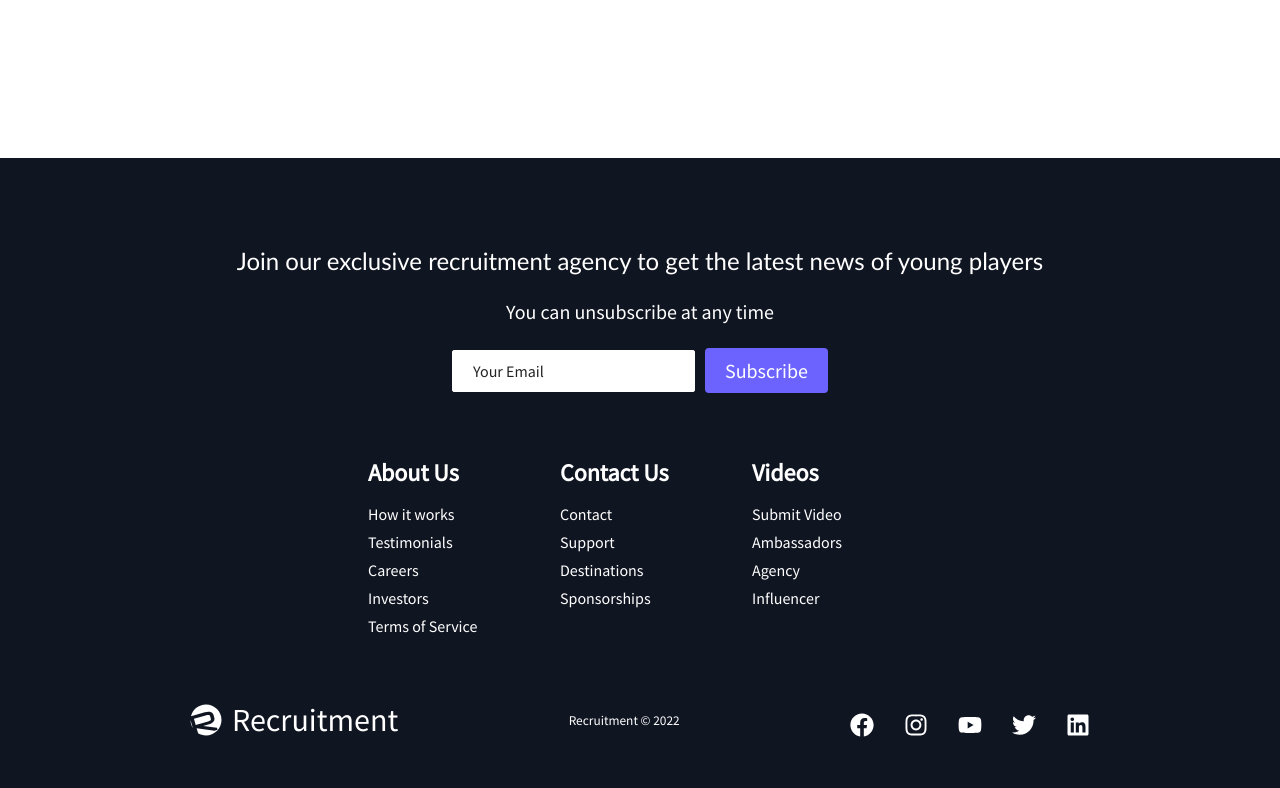
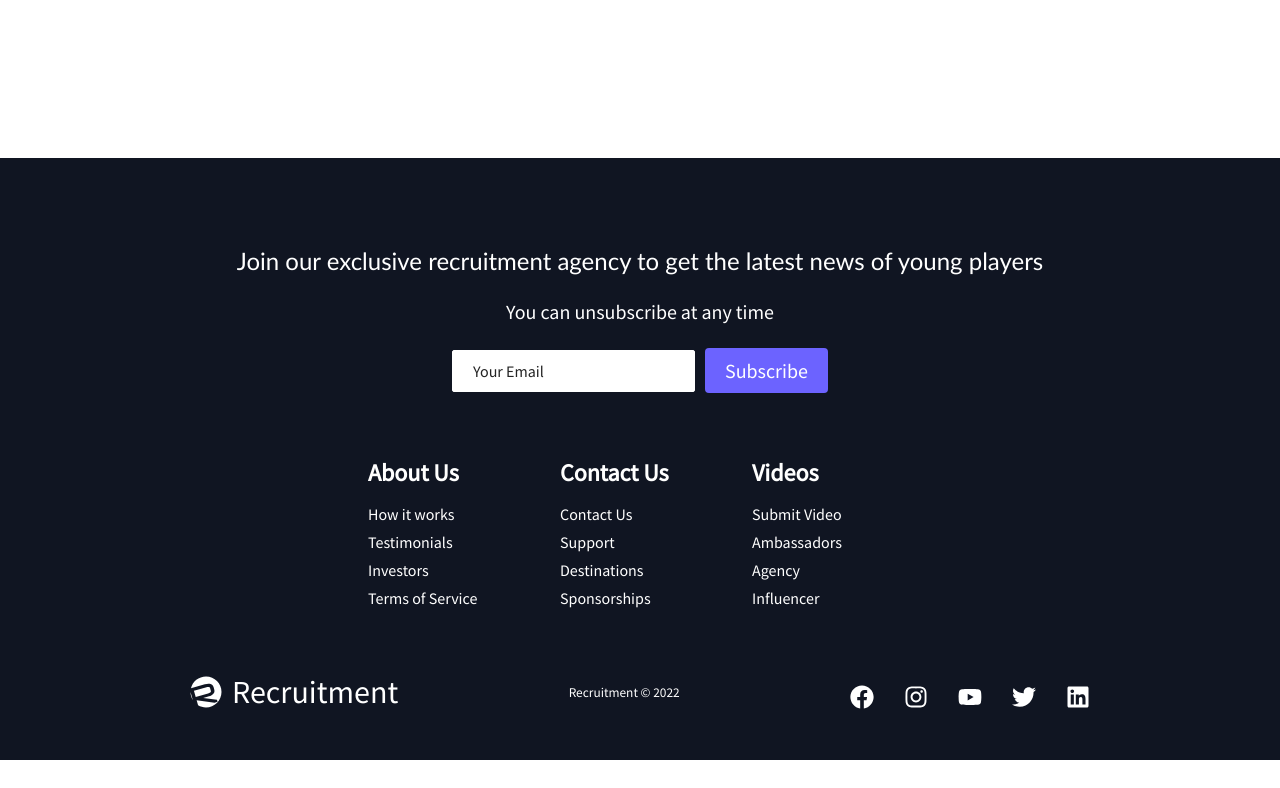
Before and after one commit to Maik3000/recruitment_, a React (Create React App) app in the folder recruitment/: page / in a window 1280 px wide. Shown: the part 2289-3077 px from the top of the page. After the commit the page ends 3049 px from the top, so only its background shows below. Built offline with nearby package versions, Linux system fonts and the light colour scheme.

Commit message:
Se creo la ruta contact
Contact

```diff
--- a/recruitment/src/App.js
+++ b/recruitment/src/App.js
@@ -4,6 +4,7 @@ import Home from './pages/HomePage/Home';
 import Services from './pages/Services/Services';
 import Players from './pages/Players/Players';
 import SignUp from './pages/SignUp/SignUp';
+import Contact from './pages/Contact/Contact'
 import { BrowserRouter as Router, Switch, Route } from 'react-router-dom';
 import ScrollToTop from './components/ScrollToTop';
 import { Navbar, Footer } from './components';
@@ -17,6 +18,7 @@ function App() {
       <Switch>
         <Route path='/' exact component={Home} />
         <Route path='/services' component={Services} />
+        <Route path='/Contact' component={Contact} />
         <Route path='/players' component={Players} />
         <Route path='/sign-up' component={SignUp} />
       </Switch>
--- a/recruitment/src/components/Footer/Footer.js
+++ b/recruitment/src/components/Footer/Footer.js
@@ -47,13 +47,12 @@ function Footer() {
             <FooterLinkTitle>About Us</FooterLinkTitle>
             <FooterLink to='/sign-up'>How it works</FooterLink>
             <FooterLink to='/'>Testimonials</FooterLink>
-            <FooterLink to='/'>Careers</FooterLink>
             <FooterLink to='/'>Investors</FooterLink>
             <FooterLink to='/'>Terms of Service</FooterLink>
           </FooterLinkItems>
           <FooterLinkItems>
             <FooterLinkTitle>Contact Us</FooterLinkTitle>
-            <FooterLink to='/'>Contact</FooterLink>
+            <FooterLink to='/Contact'>Contact Us</FooterLink>
             <FooterLink to='/'>Support</FooterLink>
             <FooterLink to='/'>Destinations</FooterLink>
             <FooterLink to='/'>Sponsorships</FooterLink>
```
